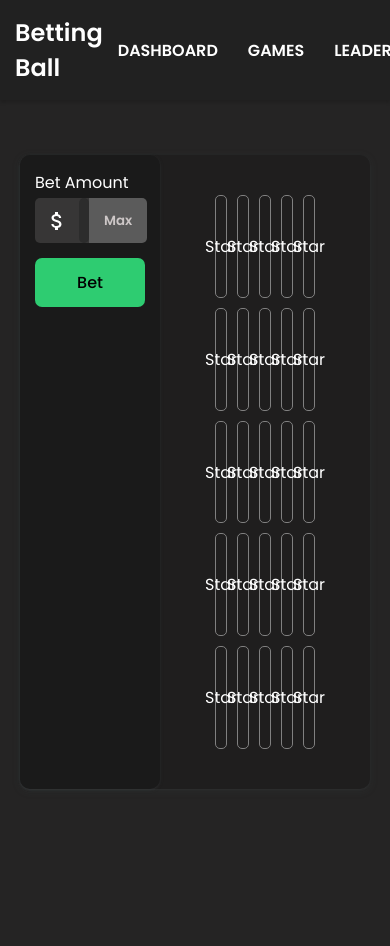
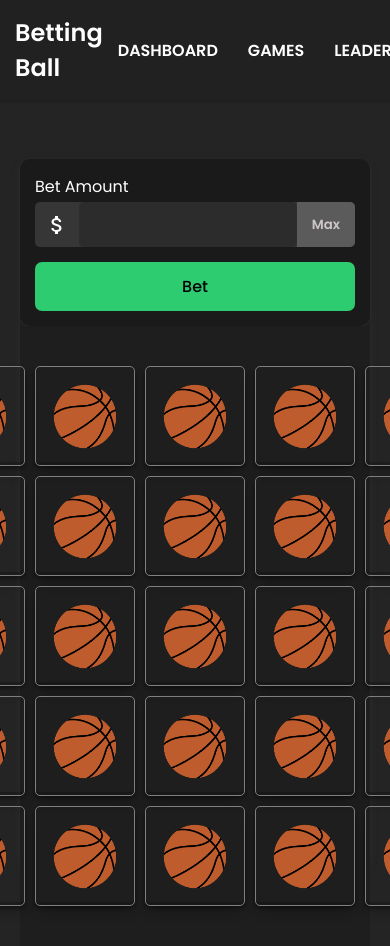
Before and after one commit to cedricheijlman/gambling-site, a React (Create React App) app in the folder client/: page /mines in a window 390 px wide. Shown: the top 946 px of the page. Before the commit the page ends 844 px from the top, so only its background shows below. Built offline with nearby package versions, Linux system fonts and the light colour scheme.

Commit message:
responsive

```diff
--- a/client/src/components/mines/MinesDashboard.css
+++ b/client/src/components/mines/MinesDashboard.css
@@ -14,6 +14,7 @@
   justify-content: center;
   background-color: rgb(31, 30, 30);
   flex-wrap: wrap;
+
   max-width: 1400px;
   height: 90%;
   box-shadow: rgba(60, 64, 67, 0.3) 0px 1px 2px 0px,
@@ -24,13 +25,28 @@
 
 .minesContainer__left {
   padding: 15px;
-  width: 40%;
+  width: 30%;
   box-shadow: rgba(60, 64, 67, 0.3) 0px 1px 2px 0px,
     rgba(60, 64, 67, 0.15) 0px 1px 3px 1px;
   border-radius: 10px;
   display: flex;
   flex-direction: column;
+  height: 100%;
   background-color: rgb(26, 26, 26);
+}
+
+@media (max-width: 976px) {
+  .minesContainer__left {
+    width: 100%;
+
+    height: auto;
+  }
+
+  .minesContainer__right {
+    height: auto !important;
+    width: 100% !important;
+    background-color: rgb(49, 49, 49);
+  }
 }
 
 .minesContainer__betContainer {
@@ -88,25 +104,28 @@
 /* Mines Container Right */
 
 .minesContainer__right {
-  padding: 35px 50px;
-  width: 60%;
+  background-color: rgb(31, 30, 30);
+  padding: 35px 60px;
+  width: 70%;
   display: flex;
+  height: 100%;
+  justify-content: center;
   align-items: center;
   flex-direction: column;
 }
 
 .minesContainer__right .row {
   display: flex;
-  height: 100%;
-  width: 100%;
   padding: 5px 0;
-  display: flex;
-  align-items: center;
 }
 
 .minesContainer__right .col {
-  width: 100%;
-  height: 100%;
+  cursor: pointer;
+  box-shadow: rgba(0, 0, 0, 0.4) 0px 2px 4px,
+    rgba(0, 0, 0, 0.3) 0px 7px 13px -3px, rgba(0, 0, 0, 0.2) 0px -3px 0px inset;
+  width: 100px;
+  height: 100px;
+
   display: flex;
   align-items: center;
   justify-content: center;
@@ -116,6 +135,12 @@
   border: 1px solid grey;
   transform-style: preserve-3d;
   transition: all 0.7s ease;
+}
+
+.minesContainer__right .col img {
+  width: 70%;
+  height: 70%;
+  object-fit: cover;
 }
 
 .minesContainer__right .col:hover {
--- a/client/src/components/mines/MinesDashboard.tsx
+++ b/client/src/components/mines/MinesDashboard.tsx
@@ -18,115 +18,165 @@ const MinesDashboard: React.FC = () => {
         <div className="minesContainer__right">
           <div className="row">
             <div className="col">
-              <div className="theFront">Star</div>
+              <div className="theFront">
+                <img src="./basket.png" />
+              </div>
               <div className="theBack"></div>
             </div>
             <div className="col">
-              <div className="theFront">Star</div>
+              <div className="theFront">
+                <img src="./basket.png" />
+              </div>
               <div className="theBack"></div>
             </div>
             <div className="col">
-              <div className="theFront">Star</div>
+              <div className="theFront">
+                <img src="./basket.png" />
+              </div>
               <div className="theBack"></div>
             </div>
             <div className="col">
-              <div className="theFront">Star</div>
+              <div className="theFront">
+                <img src="./basket.png" />
+              </div>
               <div className="theBack"></div>
             </div>
             <div className="col">
-              <div className="theFront">Star</div>
+              <div className="theFront">
+                <img src="./basket.png" />
+              </div>
               <div className="theBack"></div>
             </div>
           </div>
 
           <div className="row">
             <div className="col">
-              <div className="theFront">Star</div>
+              <div className="theFront">
+                <img src="./basket.png" />
+              </div>
               <div className="theBack"></div>
             </div>
             <div className="col">
-              <div className="theFront">Star</div>
+              <div className="theFront">
+                <img src="./basket.png" />
+              </div>
               <div className="theBack"></div>
             </div>
             <div className="col">
-              <div className="theFront">Star</div>
+              <div className="theFront">
+                <img src="./basket.png" />
+              </div>
               <div className="theBack"></div>
             </div>
             <div className="col">
-              <div className="theFront">Star</div>
+              <div className="theFront">
+                <img src="./basket.png" />
+              </div>
               <div className="theBack"></div>
             </div>
             <div className="col">
-              <div className="theFront">Star</div>
+              <div className="theFront">
+                <img src="./basket.png" />
+              </div>
               <div className="theBack"></div>
             </div>
           </div>
 
           <div className="row">
             <div className="col">
-              <div className="theFront">Star</div>
+              <div className="theFront">
+                <img src="./basket.png" />
+              </div>
               <div className="theBack"></div>
             </div>
             <div className="col">
-              <div className="theFront">Star</div>
+              <div className="theFront">
+                <img src="./basket.png" />
+              </div>
               <div className="theBack"></div>
             </div>
             <div className="col">
-              <div className="theFront">Star</div>
+              <div className="theFront">
+                <img src="./basket.png" />
+              </div>
               <div className="theBack"></div>
             </div>
             <div className="col">
-              <div className="theFront">Star</div>
+              <div className="theFront">
+                <img src="./basket.png" />
+              </div>
               <div className="theBack"></div>
             </div>
             <div className="col">
-              <div className="theFront">Star</div>
+              <div className="theFront">
+                <img src="./basket.png" />
+              </div>
               <div className="theBack"></div>
             </div>
           </div>
 
           <div className="row">
             <div className="col">
-              <div className="theFront">Star</div>
+              <div className="theFront">
+                <img src="./basket.png" />
+              </div>
               <div className="theBack"></div>
             </div>
             <div className="col">
-              <div className="theFront">Star</div>
+              <div className="theFront">
+                <img src="./basket.png" />
+              </div>
               <div className="theBack"></div>
             </div>
             <div className="col">
-              <div className="theFront">Star</div>
+              <div className="theFront">
+                <img src="./basket.png" />
+              </div>
               <div className="theBack"></div>
             </div>
             <div className="col">
-              <div className="theFront">Star</div>
+              <div className="theFront">
+                <img src="./basket.png" />
+              </div>
               <div className="theBack"></div>
             </div>
             <div className="col">
-              <div className="theFront">Star</div>
+              <div className="theFront">
+                <img src="./basket.png" />
+              </div>
               <div className="theBack"></div>
             </div>
           </div>
 
           <div className="row">
             <div className="col">
-              <div className="theFront">Star</div>
+              <div className="theFront">
+                <img src="./basket.png" />
+              </div>
               <div className="theBack"></div>
             </div>
             <div className="col">
-              <div className="theFront">Star</div>
+              <div className="theFront">
+                <img src="./basket.png" />
+              </div>
               <div className="theBack"></div>
             </div>
             <div className="col">
-              <div className="theFront">Star</div>
+              <div className="theFront">
+                <img src="./basket.png" />
+              </div>
               <div className="theBack"></div>
             </div>
             <div className="col">
-              <div className="theFront">Star</div>
+              <div className="theFront">
+                <img src="./basket.png" />
+              </div>
               <div className="theBack"></div>
             </div>
             <div className="col">
-              <div className="theFront">Star</div>
+              <div className="theFront">
+                <img src="./basket.png" />
+              </div>
               <div className="theBack"></div>
             </div>
           </div>
```
Also changed, not shown: client/public/basket.png (added).
